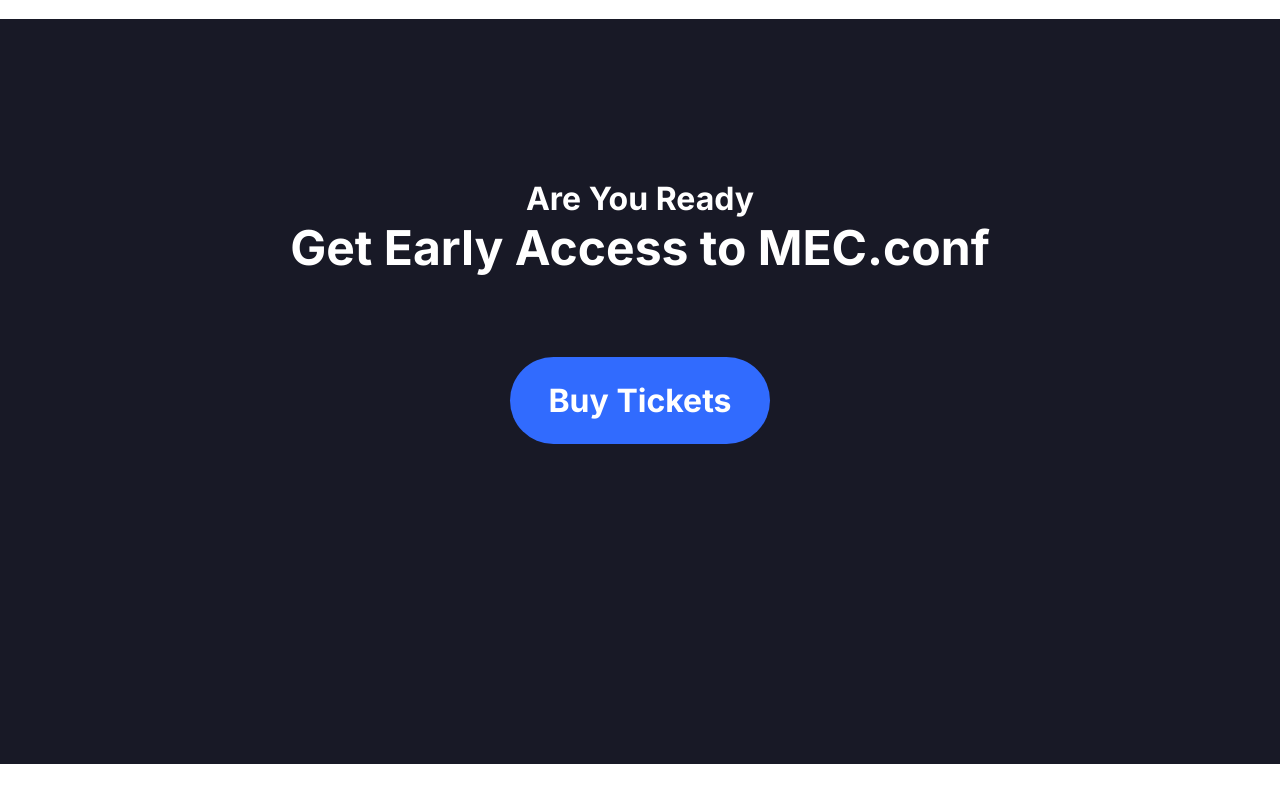
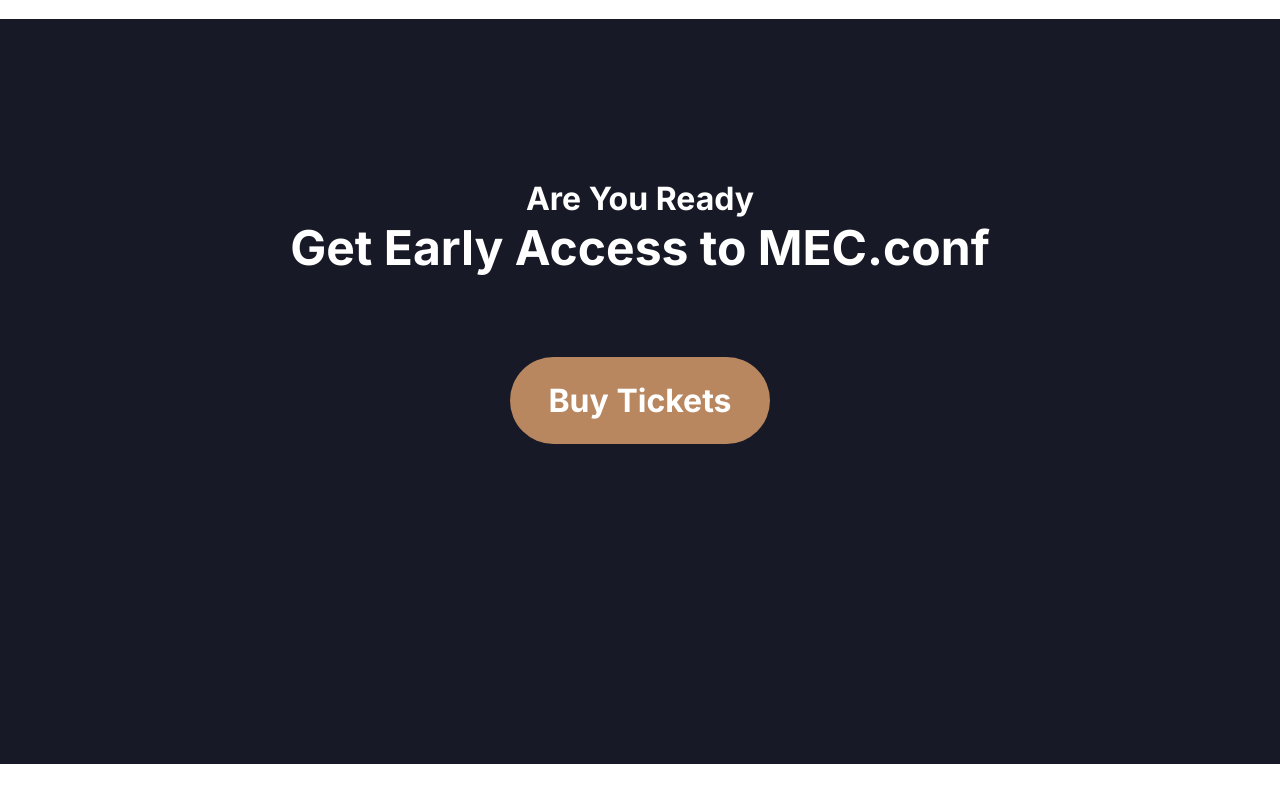
Before and after one commit to IEEEMEC/mec-conf-2.0, a Next.js app: page / in a window 1280 px wide. In both pictures the pointer is over the element "Buy Tickets". Shown: the part 464-1264 px from the top of the page. Built offline with nearby package versions, Linux system fonts and the light colour scheme.

Commit message:
added button effect in AreYouReady Page

```diff
--- a/src/components/AreYouReady/AreYouReady.module.css
+++ b/src/components/AreYouReady/AreYouReady.module.css
@@ -14,7 +14,7 @@
     text-align: center;
     align-items: center;
     padding-bottom: 40vh;
-
+    /* z-index: 2; */
     /* justify-content: space-around; */
 
 }
@@ -31,6 +31,11 @@
     font-size: 2rem;
     border-radius: 5em;
     padding: 3vh 3vw;
+    transition-duration: 0.4s;
+    cursor: pointer;
+}
+.button:hover{
+    background-color: rgb(184, 134, 95);
 }
 .ellipse18{
     position: relative;
```
